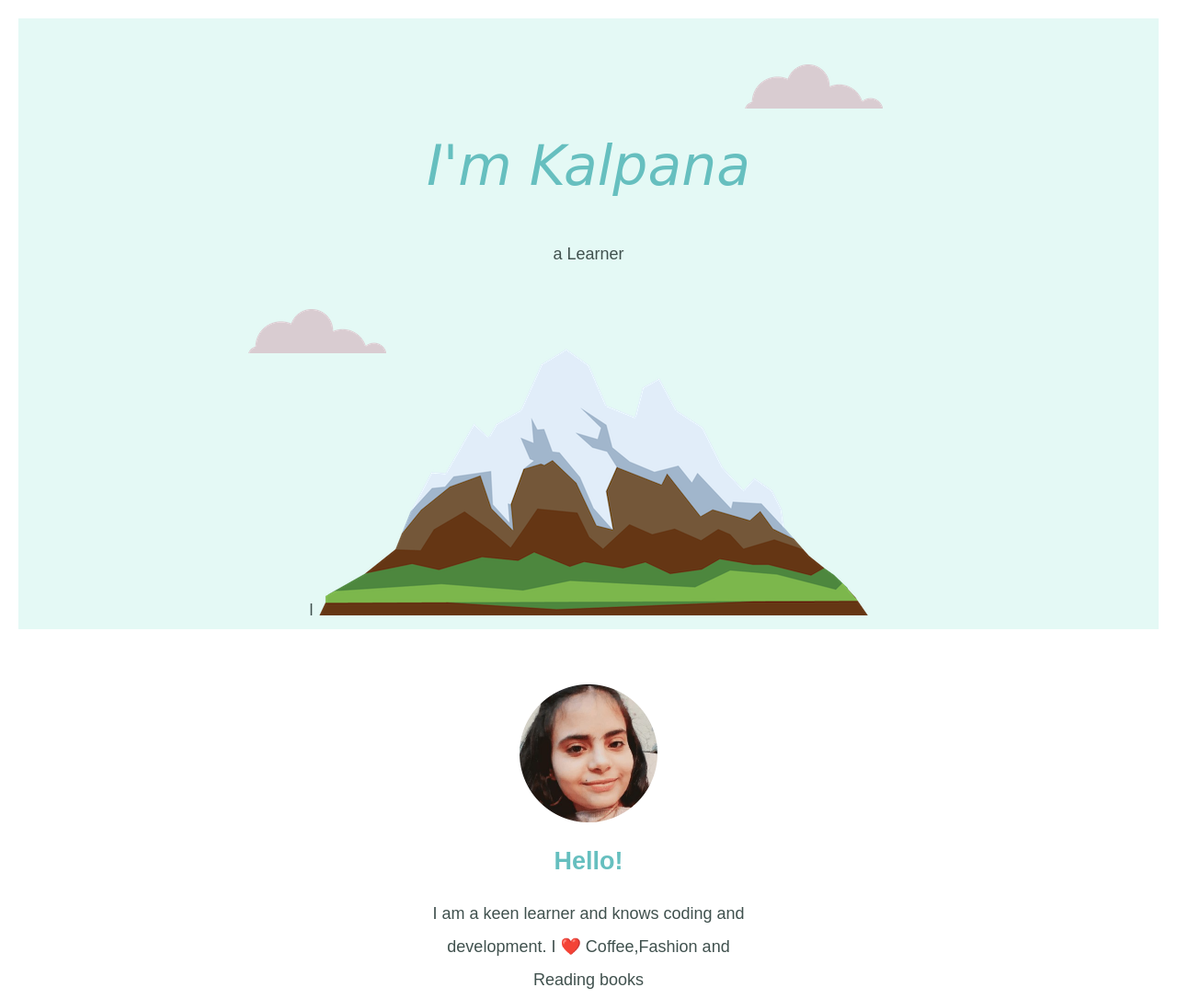
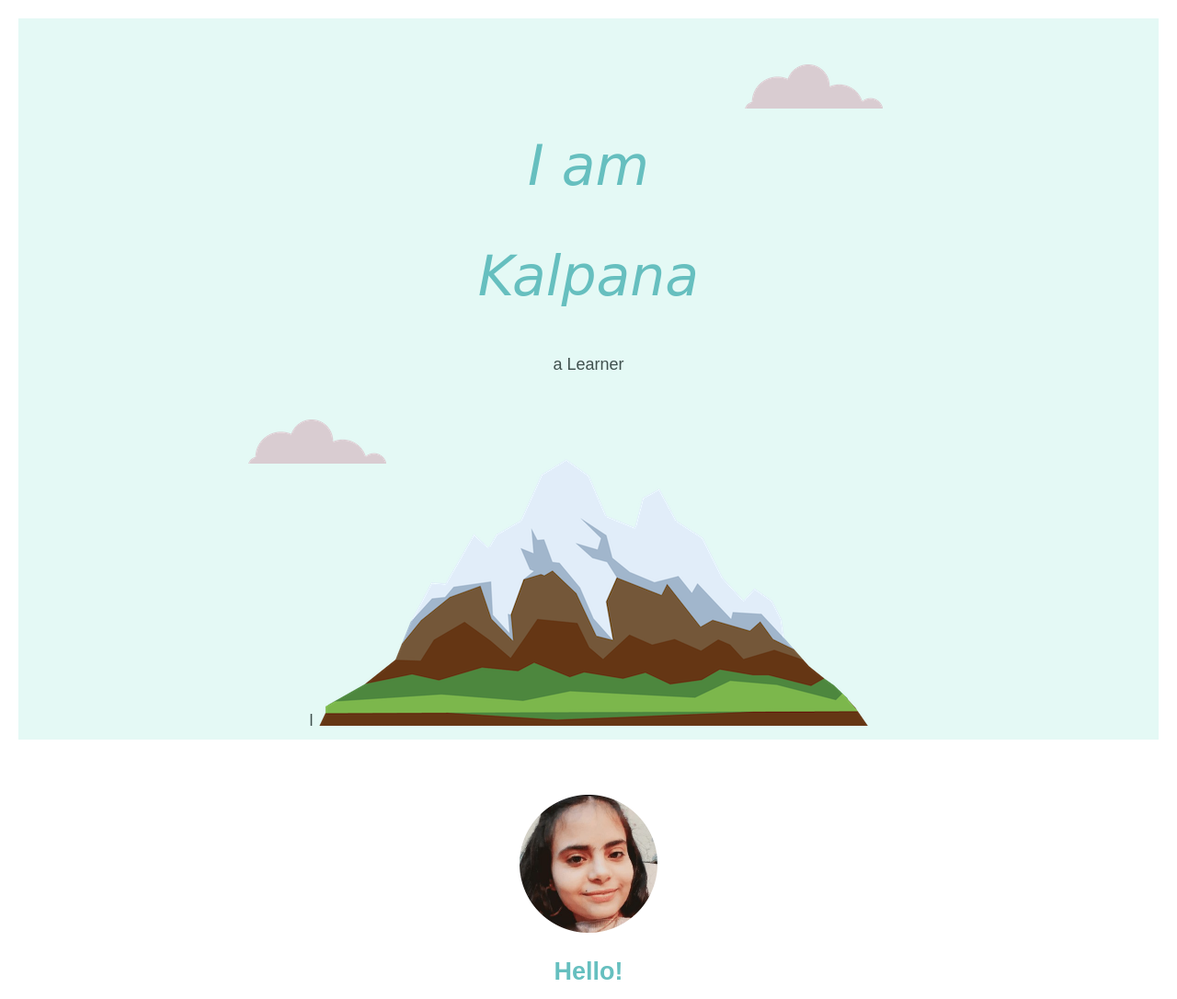
Before and after one commit to KalpanaUpadhyay/Know-Me, a plain HTML site: page index.html in a window 1280 px wide. Shown: the top 1086 px of the page at 92% size. Drawn offline with Linux system fonts and the light colour scheme.

Commit message:
Update index.html

```diff
--- a/index.html
+++ b/index.html
@@ -10,7 +10,7 @@
   <body>
     <div class="top-container">
       <img class="top-cloud" src="images/cloud.png" alt="cloud-img">
-      <h1 ><em>I'm Kalpana</em></h1>
+      <h1 ><em>I am Kalpana</em></h1>
 
       <p>a Learner </p>
       <img class="bottom-cloud" src="images/cloud.png" alt="cloud-img">
```
